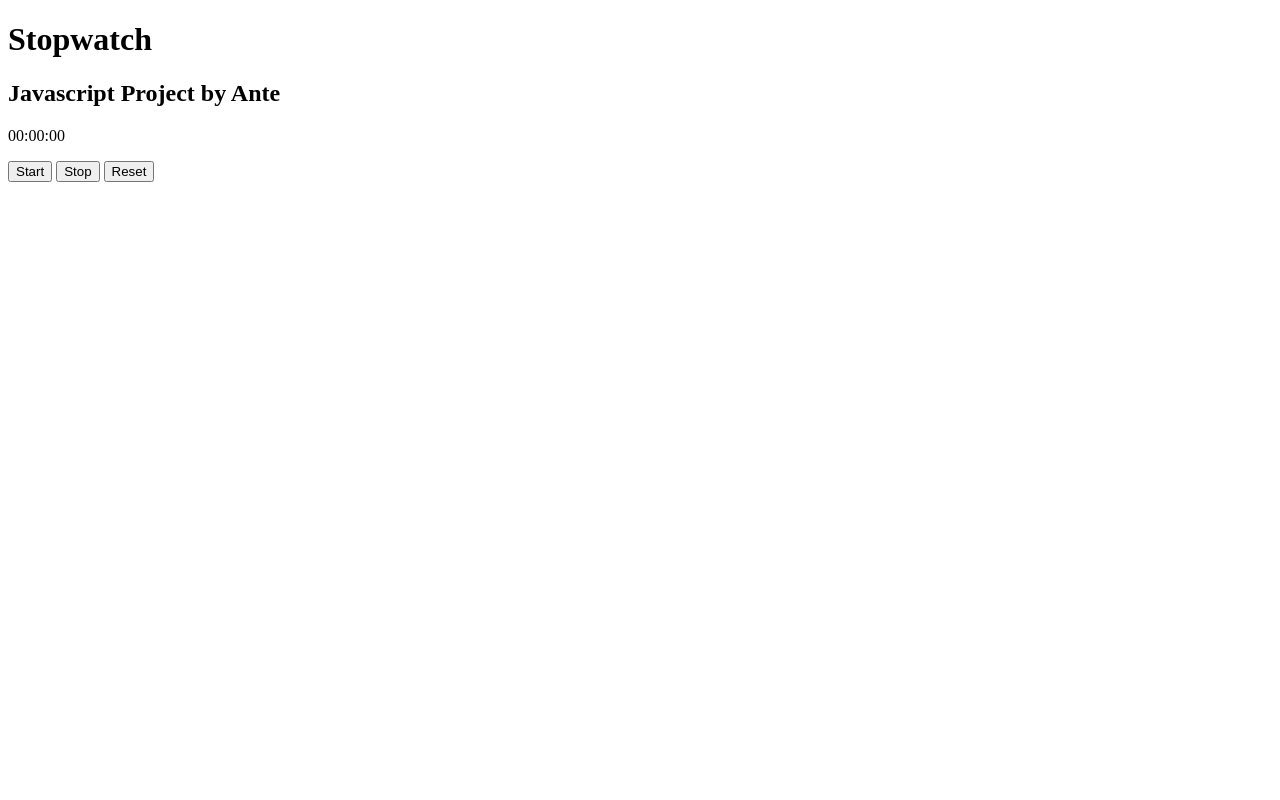
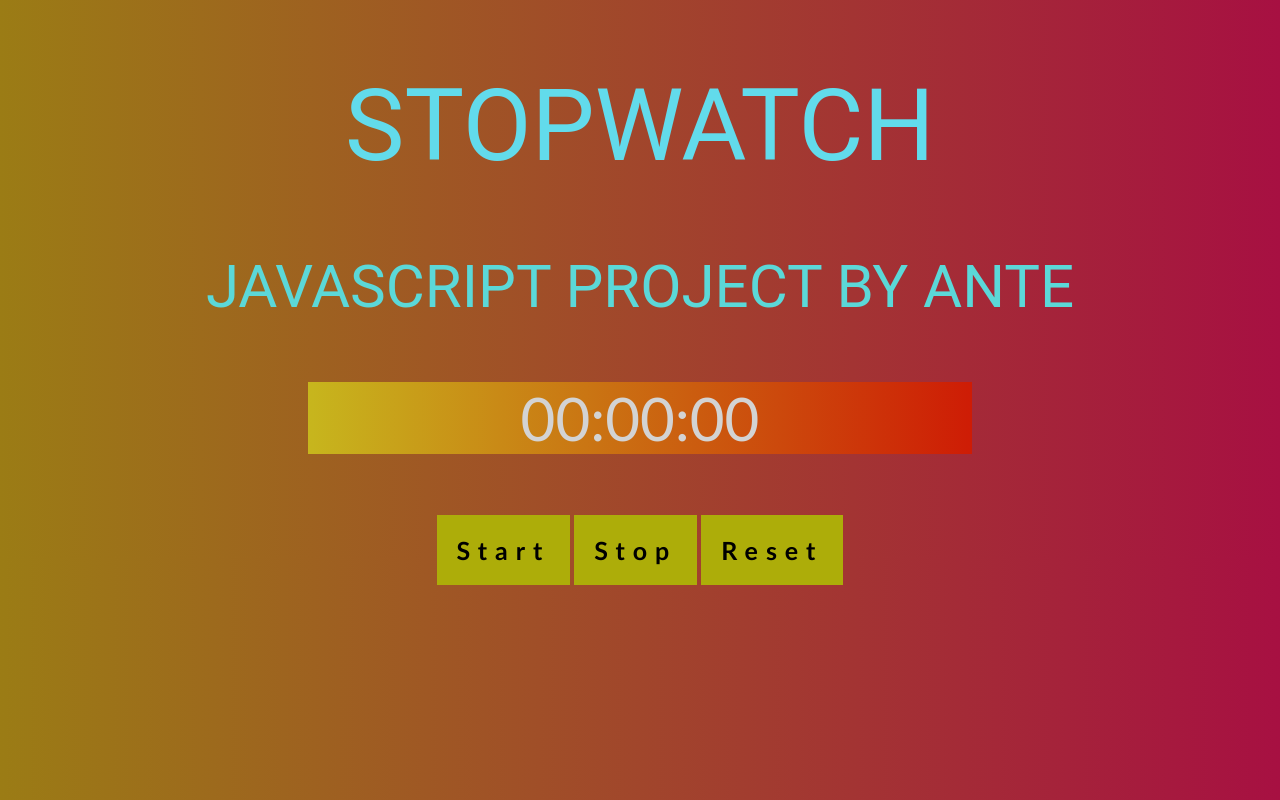
Before and after one commit to Vibriya93/Stopwatch, a plain HTML site: page index.html in a window 1280 px wide. Drawn offline with Linux system fonts and the light colour scheme.

Commit message:
Fixed, Javascript. Finished CSS. Added comments

```diff
--- a/index.html
+++ b/index.html
@@ -10,18 +10,30 @@
 </head>
 <body>
 
+    <!--Wrapping Div-->
     <div class="Wrapper">
 
         <h1>Stopwatch</h1>
 
         <h2>Javascript Project by Ante</h2>
 
+        <!--Span to create the counter, 00:00:00 -->
         <p><span id="minutes">00</span>:<span id="seconds">00</span>:<span id="tens">00</span></p>
 
-        <button id="button-start">Start</button>
-        <button id="button-stop">Stop</button>
-        <button id="button-reset">Reset</button>
+    </div>
 
-    </div>
+
+        <!--Div to center buttons -->
+        <!--Functions for the buttons themselves, Start, stop and rest-->
+        <div class="buttonsele">
+
+            <button id="button-start">Start</button>
+            <button id="button-stop">Stop</button>
+            <button id="button-reset">Reset</button>
+
+        </div>
+
+
+    <script src="script.js" defer></script>
 </body>
 </html>
--- a/script.js
+++ b/script.js
@@ -1,5 +1,8 @@
+//Onload Function
 window.onload = function(){
 
+    //Variable declaration for tens, seconds and minutes
+    //AppendTens: Output variable into CSS
     let tens = 00;
     let seconds = 00;
     let minutes = 00;
@@ -11,6 +14,7 @@ window.onload = function(){
     let buttonReset = document.getElementById("button-reset");
     let Interval ;
 
+    //Button Start function
     buttonStart.onclick = function() {
 
         clearInterval(Interval);
@@ -18,12 +22,14 @@ window.onload = function(){
 
     }
 
+    //Button stop function
     buttonStop.onclick = function() {
 
         clearInterval(Interval);
 
     }
 
+    //Button reset function
     buttonReset.onclick = function() {
 
         clearInterval(Interval);
@@ -35,35 +41,58 @@ window.onload = function(){
         appendSeconds.innerHTML = seconds;
     }
 
+    //Function for the timer
     function startTimer () {
 
+        //Inkrement tens -> start timer
         tens++;
 
+        //If tens are 9 or less add a 0 infornt --> 09
         if(tens <= 9){
             appendTens.innerHTML = "0" + tens;
         }
 
+        //If tens are 9 or higher, remove the 0.
         if(tens > 9){
             appendTens.innerHTML = tens;
         }
 
-        if(tens >= 99){
+        //If tens heigher or equal log "second"
+        if(tens > 99){
             console.log("seconds");
+
+            //Start timer for seconds
             seconds++;
+            //If seconds are 9 or less, add 0 infront
             appendSeconds.innerHTML = "0" + seconds;
+            //reset tens to 0 to reset it's timer.
             tens = 0;
+            //Add back the 0 since it's less then 9.
             appendTens.innerHTML = "0" + tens;
         }
 
+        //If seconds higher then 9 remove the 0.
         if(seconds > 9){
             appendSeconds.innerHTML = seconds;
         }
 
+        //If seconds reaches 60, console log "minute"
         if(seconds >= 60){
+            console.log("minute");
+            //Start minutes times
             minutes++;
+            //Add 0 infront of minutes
             appendMinutes.innerHTML= "0" + minutes;
+            //Reset seconds to 0
             seconds = 0;
+            //Add back a 0 infront seconds value.
             appendSeconds.innerHTML = "0" + seconds;
+        }
+
+        //If minutes higher then 9, remove 0 infront of value.
+        if(minutes > 9){
+            //Remove the 0 infront of minutes value.
+            appendMinutes.innerHTML = minutes;
         }
 
     }
--- a/styles.css
+++ b/styles.css
@@ -0,0 +1,67 @@
+body {
+background: linear-gradient(to right, #9b7c15, #a71042);
+}
+
+/*Main headline styling */
+h1 {
+
+  text-align: center;
+  color: rgb(98, 219, 235);
+  font-family: 'Roboto', sans-serif;
+  font-weight: 400;
+  font-size: 100px;
+  text-transform: uppercase;
+
+}
+
+/* Set styling for Headlines */
+h2, h3 {
+
+  text-align: center;
+  font-family: 'Roboto', sans-serif;
+  color: rgb(91, 216, 216);
+  font-weight: 400;
+  font-size: 60px;
+  text-transform: uppercase;
+
+}
+
+/* Sets styling for the 00:00:00 Span */
+p {
+
+  background: linear-gradient(to right, #c7b61d, #ce1c05);
+  margin-left: 300px;
+  margin-right: 300px;
+  font-size: 60px;
+  text-align: center;
+  font-family: 'Trebuchet MS', 'Lucida Sans Unicode', 'Lucida Grande', 'Lucida Sans', Arial, sans-serif;
+  color: lightgrey;
+
+}
+
+/* Centers the buttons*/
+.buttonsele {
+
+  height: 34px;
+  padding-top: 1px;
+  padding-bottom: 0px;
+  text-align: center;
+
+}
+
+/*Button's CSS*/
+button {
+
+  border: none;
+  background: rgb(173, 173, 9);
+  font-size: 25px;
+  letter-spacing: 8px;
+  text-align: center;
+  font-weight: bold;
+  padding-top: 20px;
+  padding-left: 20px;
+  padding-right: 20px;
+  padding-bottom: 20px;
+  font-family: 'Trebuchet MS', 'Lucida Sans Unicode', 'Lucida Grande', 'Lucida Sans', Arial, sans-serif;
+
+}
```
